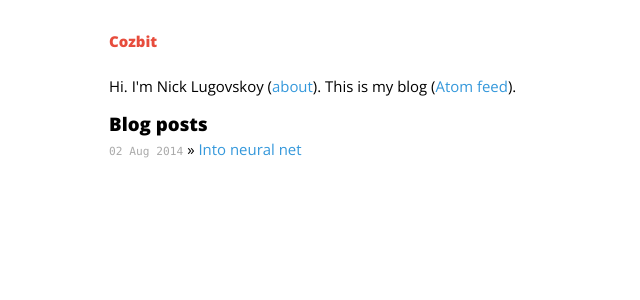
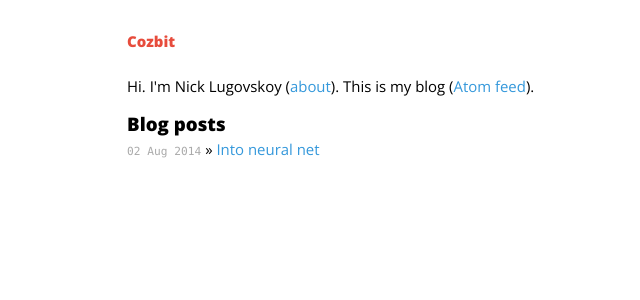
Before and after one commit to lugovskoy/lugovskoy.github.io, a Jekyll site: the page built from index.html, in a window 1280 px wide. Shown: the top 300 px of the page, without its empty margins (217-857 px from the left). Built offline with Jekyll 4.4.1, drawn with Linux system fonts in a browser that asks for light colours; Markdown is read by kramdown in place of the engine named in the settings.

Commit message:
Add padding

```diff
--- a/css/main.css
+++ b/css/main.css
@@ -70,7 +70,9 @@ main {
     text-align:left;
     margin:2em auto .5em;
     line-height:1.5em;
-    max-width:42em
+    max-width:42em;
+    padding-left:18px;
+    padding-right:18px
 }
 
 header a {
```
